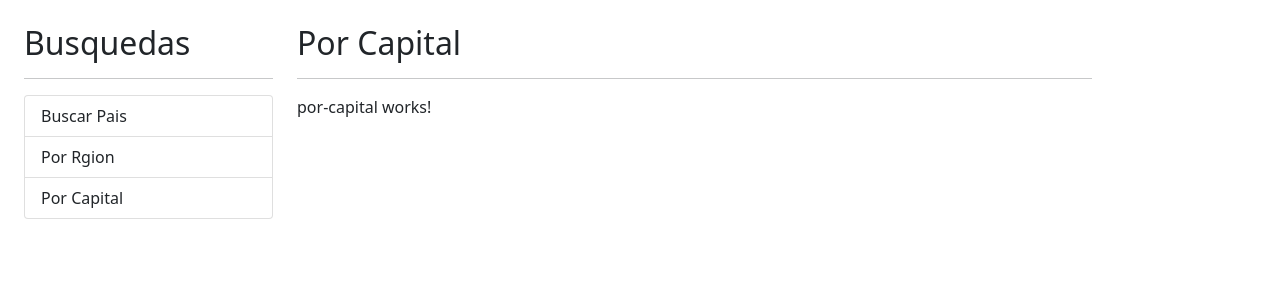
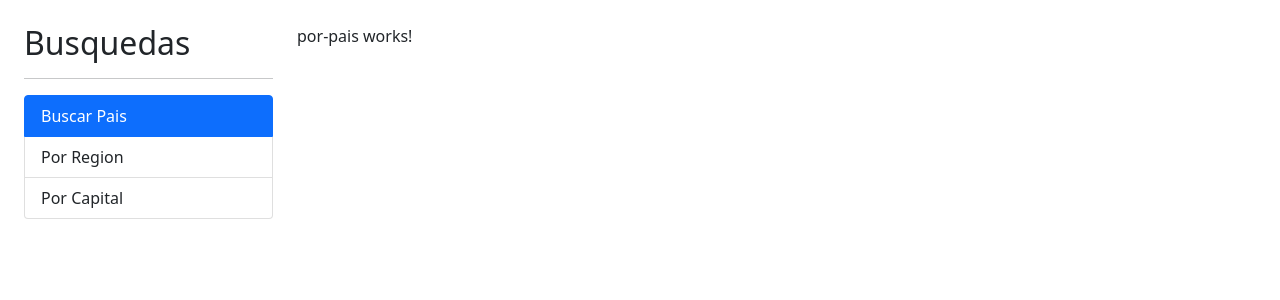
Before and after one commit to coazit/paisesApp, an Angular app: page / in a window 1280 px wide. Shown: the top 300 px of the page. Built offline with nearby package versions, Linux system fonts and the light colour scheme.

Commit message:
RouterModule , RouterLink

```diff
--- /dev/null
+++ b/src/app/app-routing.module.ts
@@ -0,0 +1,40 @@
+import { NgModule } from "@angular/core";
+import { RouterModule, Routes } from "@angular/router";
+import { PorPaisComponent } from './pais/pages/por-pais/por-pais.component';
+import { PorRegionComponent } from "./pais/pages/por-region/por-region.component";
+import { PorCapitalComponent } from './pais/pages/por-capital/por-capital.component';
+import { VerPaisComponent } from './pais/pages/ver-pais/ver-pais.component';
+
+const routes: Routes = [
+    {
+        path: '',
+        component: PorPaisComponent,
+        pathMatch: 'full',
+    },
+    {
+        path: 'region',
+        component: PorRegionComponent,
+    },
+    {
+        path: 'capital',
+        component: PorCapitalComponent,
+    },
+    {
+        path: 'pais/:id',
+        component: VerPaisComponent,
+    },
+    {
+        path: '**',
+        redirectTo: ''
+    }
+];
+
+@NgModule ({
+    imports: [
+        RouterModule.forRoot( routes )
+    ],
+    exports: [
+        RouterModule
+    ]
+})
+export class AppRoutingModule {}
--- a/src/app/app.component.html
+++ b/src/app/app.component.html
@@ -3,14 +3,20 @@
         <h2>Busquedas</h2>
         <hr>
         <ul class="list-group">
-            <li class="list-group-item ">Buscar Pais</li>
-            <li class="list-group-item ">Por Rgion</li>
-            <li class="list-group-item ">Por Capital</li>
+            <li routerLink=""
+            routerLinkActive="active"
+            [routerLinkActiveOptions]="{ exact: true}"
+            class="list-group-item ">Buscar Pais</li>
+            <li routerLink="region"
+            routerLinkActive="active"
+            class="list-group-item ">Por Region</li>
+            <li routerLink="capital"
+            routerLinkActive="active"
+            class="list-group-item">Por Capital</li>
         </ul>
     </div>
+
     <div class="col">
-        <h2>Por Capital</h2>
-        <hr>
-        <app-por-capital></app-por-capital>
+        <router-outlet></router-outlet>
     </div>
 </div>
--- a/src/app/app.module.ts
+++ b/src/app/app.module.ts
@@ -4,6 +4,7 @@ import { BrowserModule } from '@angular/platform-browser';
 import { AppComponent } from './app.component';
 import { PaisModule } from './pais/pais.module';
 import { SharedModule } from './shared/shared.module';
+import { AppRoutingModule } from './app-routing.module';
 
 @NgModule({
   declarations: [
@@ -11,8 +12,9 @@ import { SharedModule } from './shared/shared.module';
   ],
   imports: [
     BrowserModule,
+    AppRoutingModule,
     PaisModule,
-    SharedModule
+    SharedModule,
   ],
   providers: [],
   bootstrap: [AppComponent]
```
